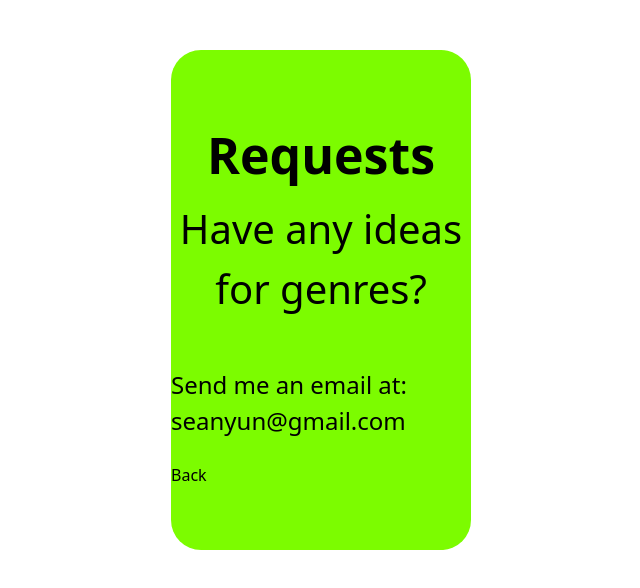
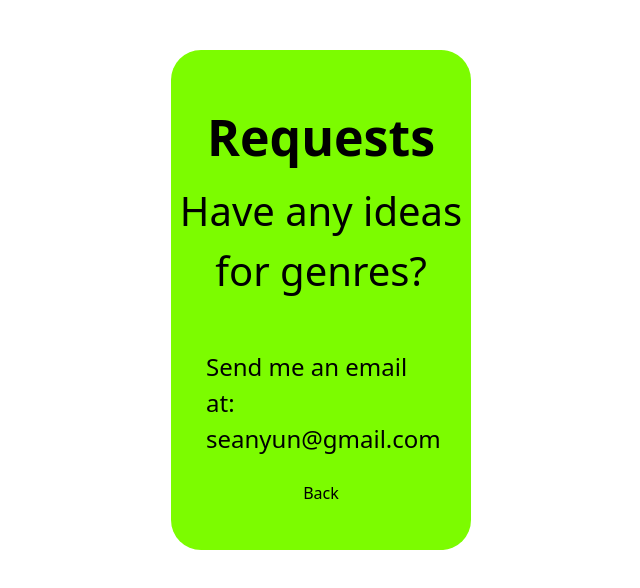
Before and after one commit to sheep12341234/2025-Sean-Y-Musicfinder, a SvelteKit app: page /Contact in a window 1280 px wide. Shown: the top 588 px of the page, without its empty margins (319-959 px from the left). Built offline with nearby package versions, Linux system fonts and the light colour scheme.

Commit message:
made Request page

```diff
--- a/src/routes/Contact/+page.svelte
+++ b/src/routes/Contact/+page.svelte
@@ -36,5 +36,13 @@
 
 	.text {
 		font-size: 24px;
+        width: 230px;
 	}
+
+    .textbox{
+        display:flex;
+        flex-direction: column;
+        justify-content: center;
+        align-items: center;
+    }
 </style>
```
